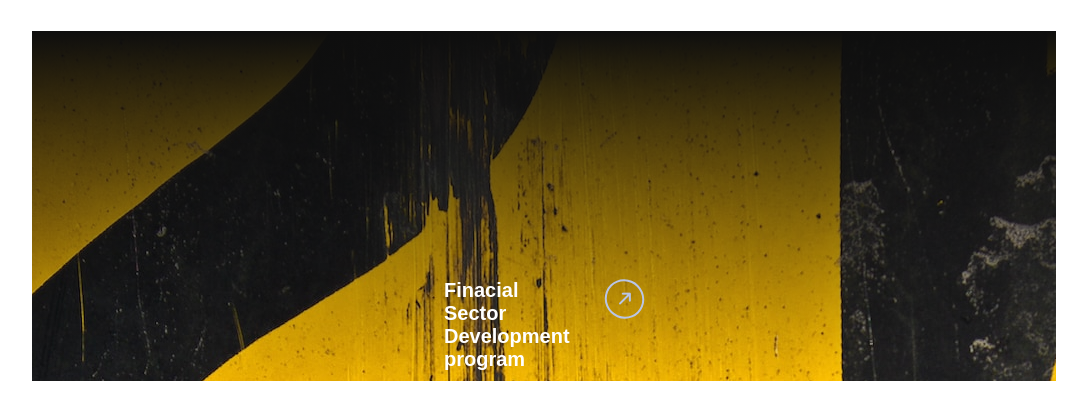
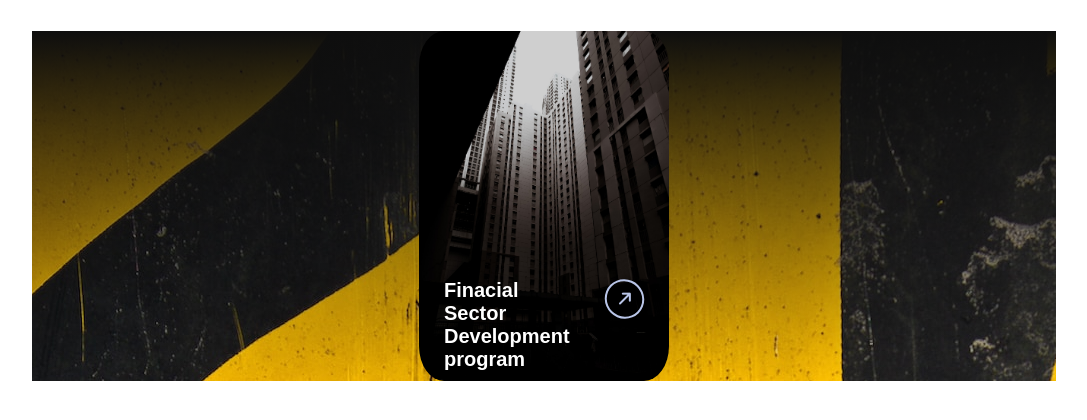
Before and after one commit to nour-kadry/web-design-creatva-sept-nour-kadry, a plain HTML site: page flip card/index.html in a window 1280 px wide. Shown: the whole page, without its empty margins (96-1183 px from the left). Drawn offline with Linux system fonts and the light colour scheme; the site is published under a folder, as on GitHub Pages, so addresses that start at the root find nothing.

Commit message:
Fix background image URL in style.css

```diff
--- a/flip card/style.css
+++ b/flip card/style.css
@@ -47,7 +47,7 @@
 
 }
 .front{
-    background-image: url(/images/front.jpg);
+    background-image: url(images/front.jpg);
     background-position: center;
     background-size: cover;
     color: white;
```
